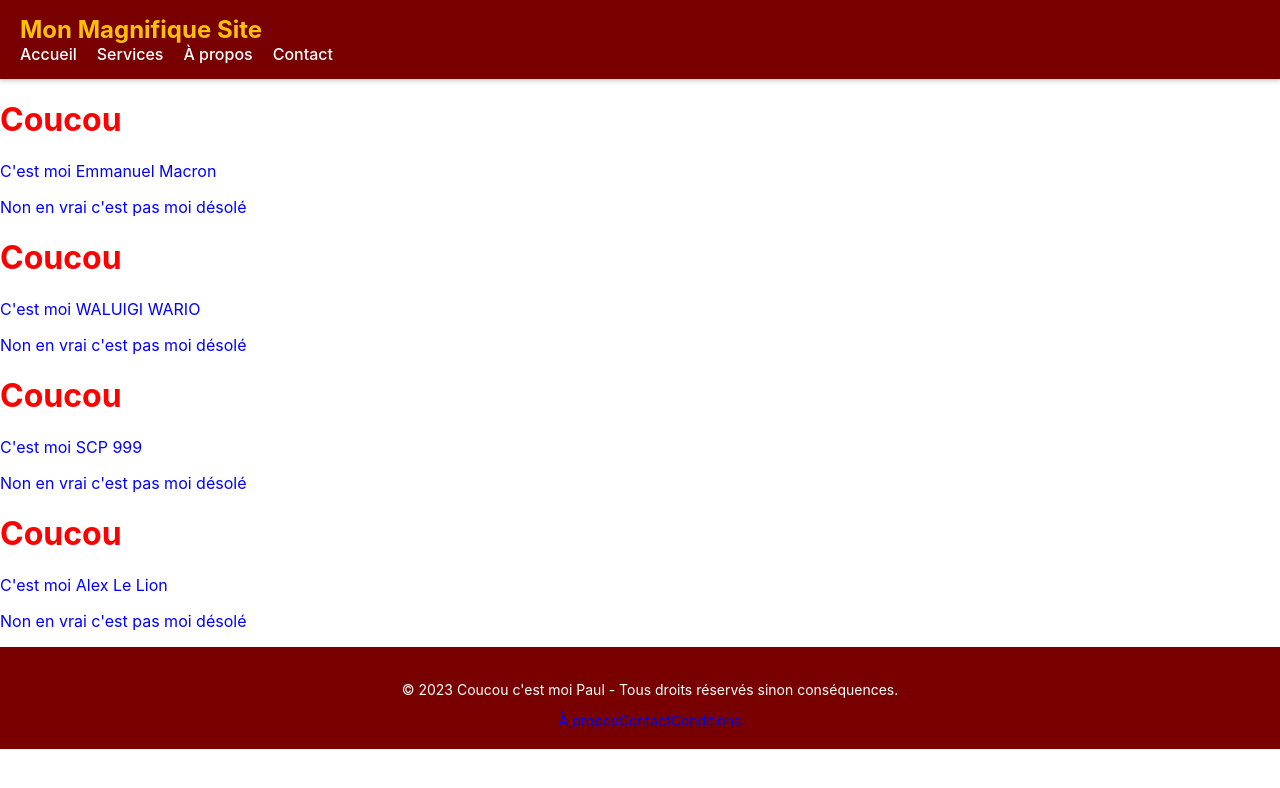
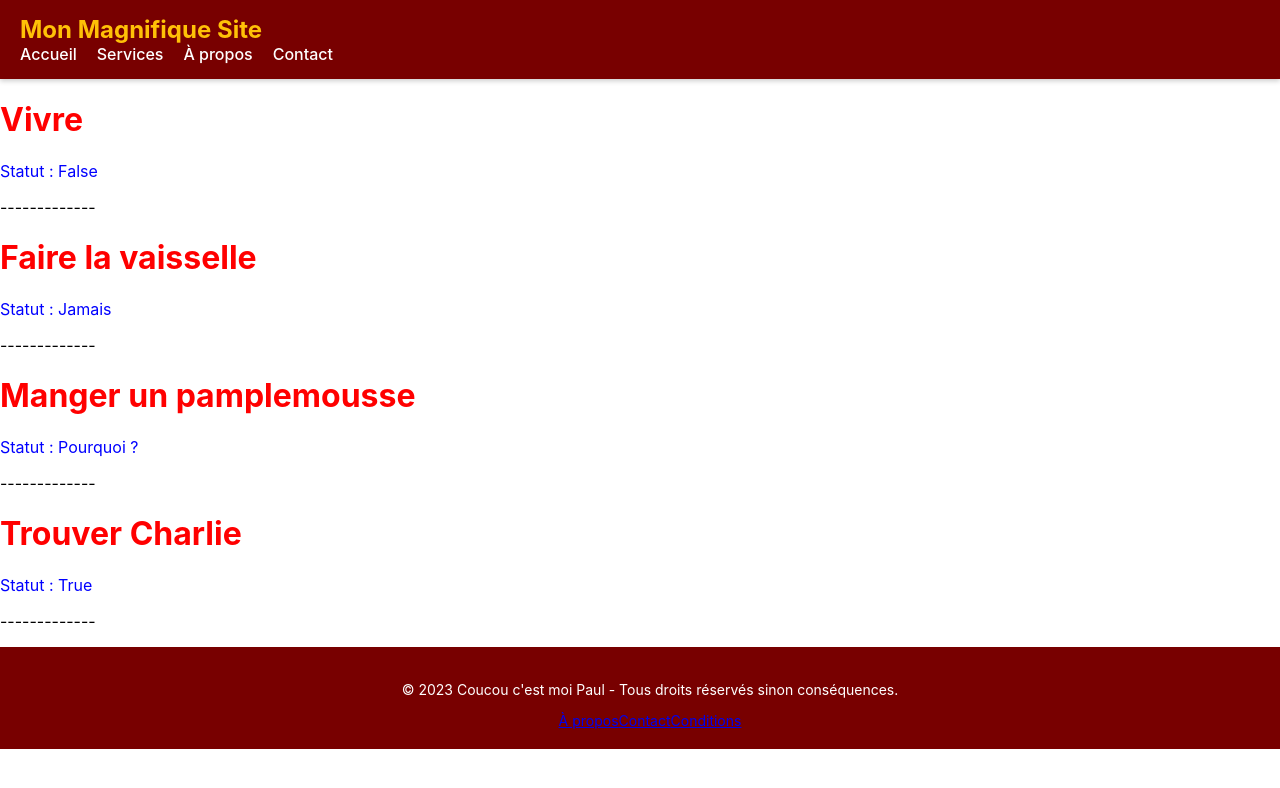
Before and after one commit to PaulSode/IPSSI, a React (Create React App) app in the folder app-tp1/: page / in a window 1280 px wide. Shown: the top 788 px of the page. Built offline with nearby package versions, Linux system fonts and the light colour scheme.

Commit message:
Added tasks

```diff
--- a/app-tp1/src/App.js
+++ b/app-tp1/src/App.js
@@ -1,20 +1,14 @@
 import './App.css';
 import Cards from "./services/components/cards/cards";
-import Header from "./services/components/header";
-import Footer from "./services/components/footer";
+import Header from "./services/components/Header/header";
+import Footer from "./services/components/Footer/footer";
+import {tasks} from "./data/users";
 
 function App() {
 
-  const users = [
-    {id:1, nom:"Macron", prenom:"Emmanuel"},
-    {id:2, nom:"WARIO", prenom:"WALUIGI"},
-    {id:3, nom:"999", prenom:"SCP"},
-    {id:4, nom:"Le Lion", prenom:"Alex"}
-  ];
-
   return <>
     <Header></Header>
-    {users.map(user => <Cards key={user.id} {...user}></Cards>)}
+    {tasks.map(user => <Cards key={user.id} {...user}></Cards>)}
     <Footer></Footer>
   </>
 
--- /dev/null
+++ b/app-tp1/src/data/users.js
@@ -0,0 +1,14 @@
+
+export const users = [
+    {id:1, nom:"Macron", prenom:"Emmanuel"},
+    {id:2, nom:"WARIO", prenom:"WALUIGI"},
+    {id:3, nom:"999", prenom:"SCP"},
+    {id:4, nom:"Le Lion", prenom:"Alex"}
+];
+
+export const tasks = [
+    {id:1, nom:"Vivre", fini:"False"},
+    {id:2, nom:"Faire la vaisselle", fini:"Jamais"},
+    {id:3, nom:"Manger un pamplemousse", fini:"Pourquoi ?"},
+    {id:4, nom:"Trouver Charlie", fini:"True"}
+];
--- a/app-tp1/src/services/components/header.jsx
+++ b/app-tp1/src/services/components/Header/header.jsx
@@ -4,7 +4,7 @@ function Header(){
     return <header className={style.header}>
         <div className={style.headerContainer}>
             <div className={style.logo}>
-                <a href="/">Mon Magnifique Site</a>
+                <a href="/app-tp1/public">Mon Magnifique Site</a>
             </div>
             <nav>
                 <ul className={style.navList}>
--- a/app-tp1/src/services/components/cards/cards.jsx
+++ b/app-tp1/src/services/components/cards/cards.jsx
@@ -1,10 +1,10 @@
 import style from "./cards.module.css"
 
-const Cards = ({prenom, nom}) => {
+const Cards = ({nom, fini}) => {
         return <>
-            <h1 className={style.titre}>Coucou</h1>
-            <p className={style.paragraphe}>C'est moi {prenom} {nom}</p>
-            <p className={style.paragraphe}>Non en vrai c'est pas moi désolé</p>
+            <h1 className={style.titre}>{nom}</h1>
+            <p className={style.paragraphe}>Statut : {fini}</p>
+            <p>-------------</p>
         </>
     };
 export default Cards;
```
Also changed, not shown: app-tp1/src/services/components/Footer/footer.jsx (renamed from app-tp1/src/services/components/footer.jsx), app-tp1/src/services/components/Footer/footer.module.css (renamed from app-tp1/src/services/components/footer.module.css), app-tp1/src/services/components/Header/header.module.css (renamed from app-tp1/src/services/components/header.module.css).
